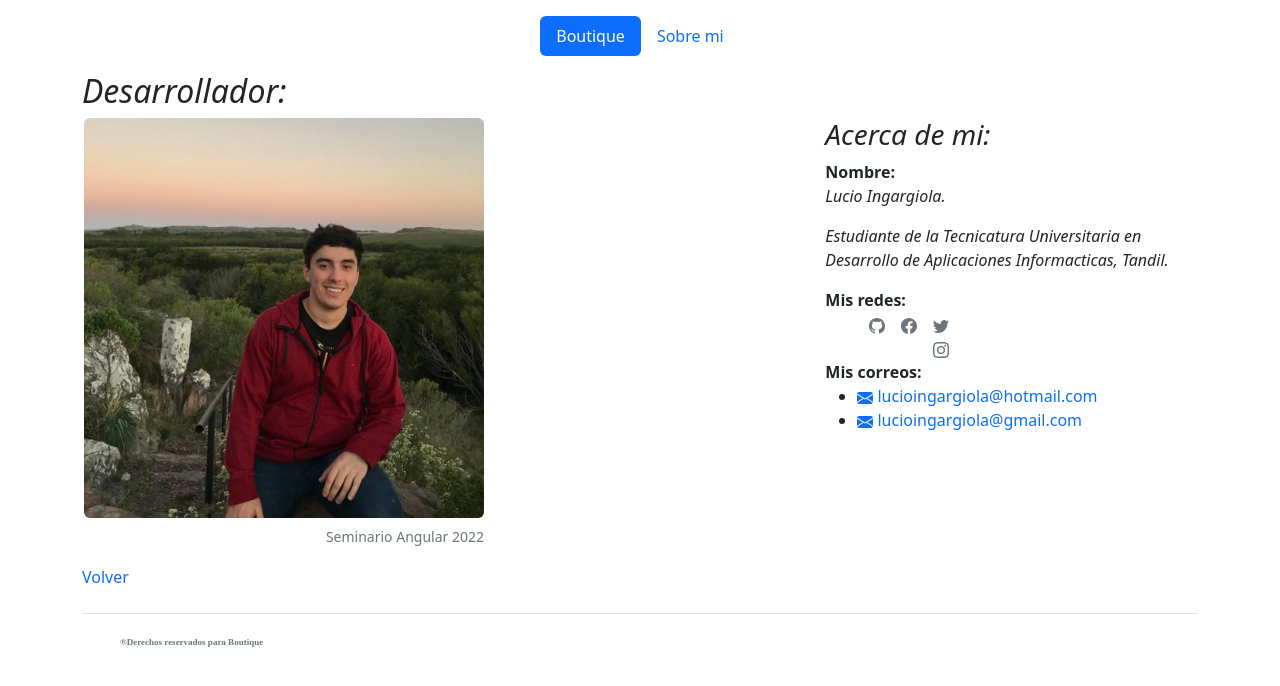
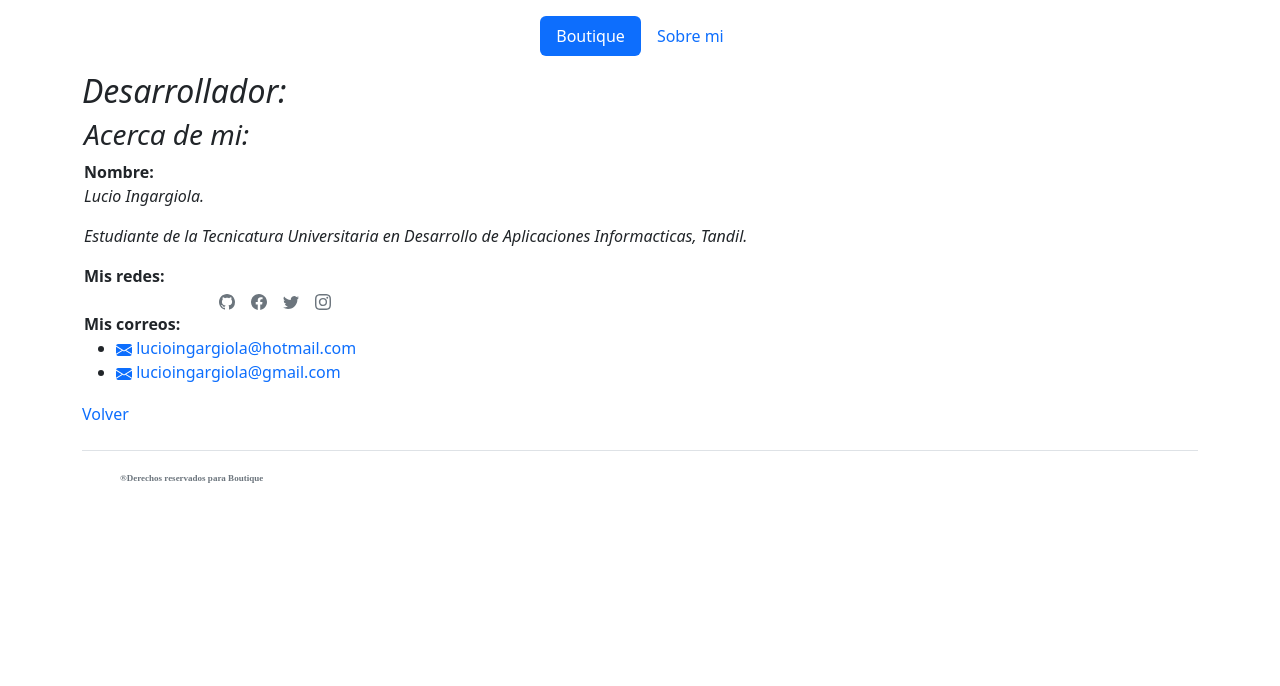
Before and after one commit to Lucio08/app-boutique, an Angular app: page /about in a window 1280 px wide. Shown: the top 686 px of the page. Built offline with nearby package versions, Linux system fonts and the light colour scheme.

Commit message:
elimino img

```diff
--- a/src/app/boutique-about/boutique-about.component.html
+++ b/src/app/boutique-about/boutique-about.component.html
@@ -1,11 +1,5 @@
 <h2>Desarrollador:</h2>
 <div class="content">
-  <div class="logo">
-    <figure class="figure">
-      <img src="http://localhost:4200/assets/img/lucio.jpg" class="figure-img img-fluid rounded" alt="lucio.jpg">
-      <figcaption class="figure-caption text-end">Seminario Angular 2022</figcaption>
-    </figure>
-  </div>
   <div class="info">
     <h3>Acerca de mi: </h3>
     <label for="">Nombre: </label>
--- a/src/app/boutique-about/boutique-about.component.scss
+++ b/src/app/boutique-about/boutique-about.component.scss
@@ -3,13 +3,9 @@
   grid-template-columns: 1fr;
   margin: 2px;
   grid-template-areas:
-    "logo"
     "info";
 }
 
-.logo {
-  grid-area: logo;
-}
 
 .info {
   grid-area: info;
@@ -37,7 +33,7 @@ p {
   .content {
     grid-template-columns: 2fr 1fr;
     grid-template-areas:
-    "logo info";
+    "info";
 
   }
 
```
